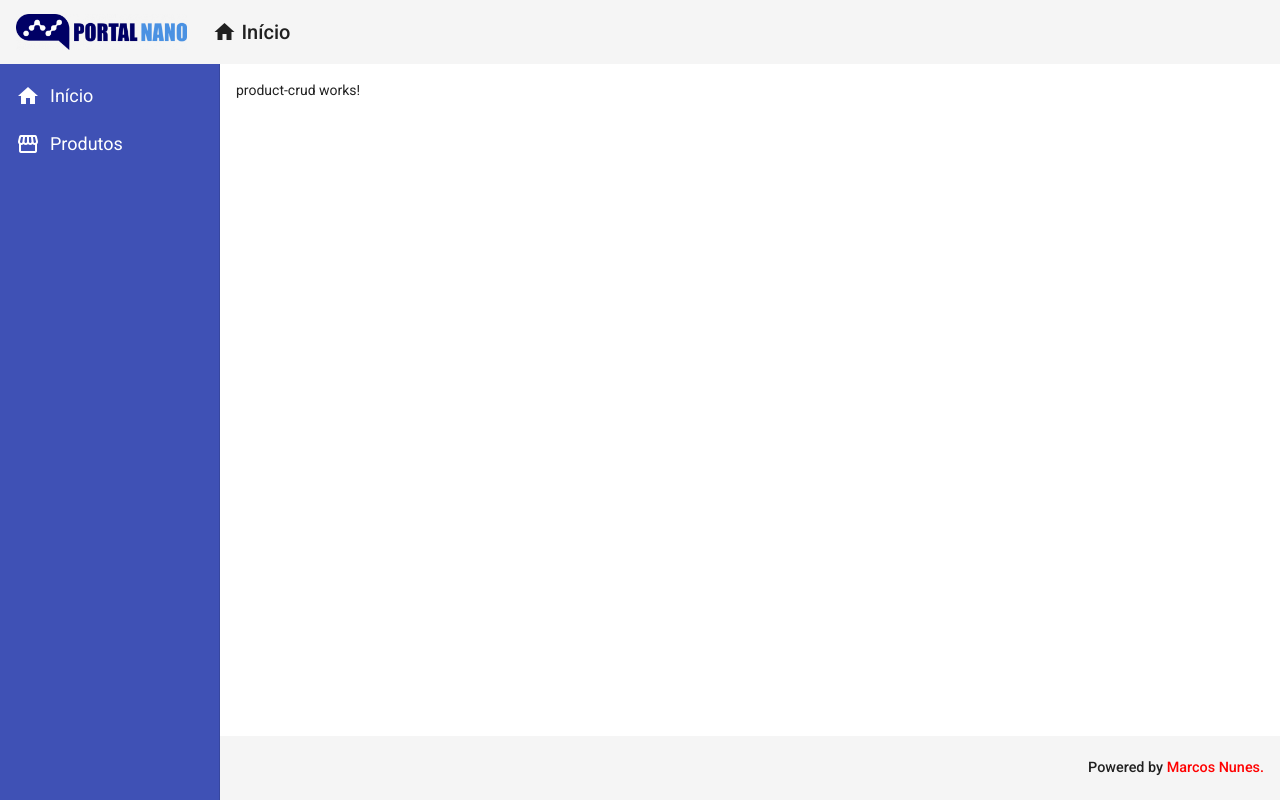
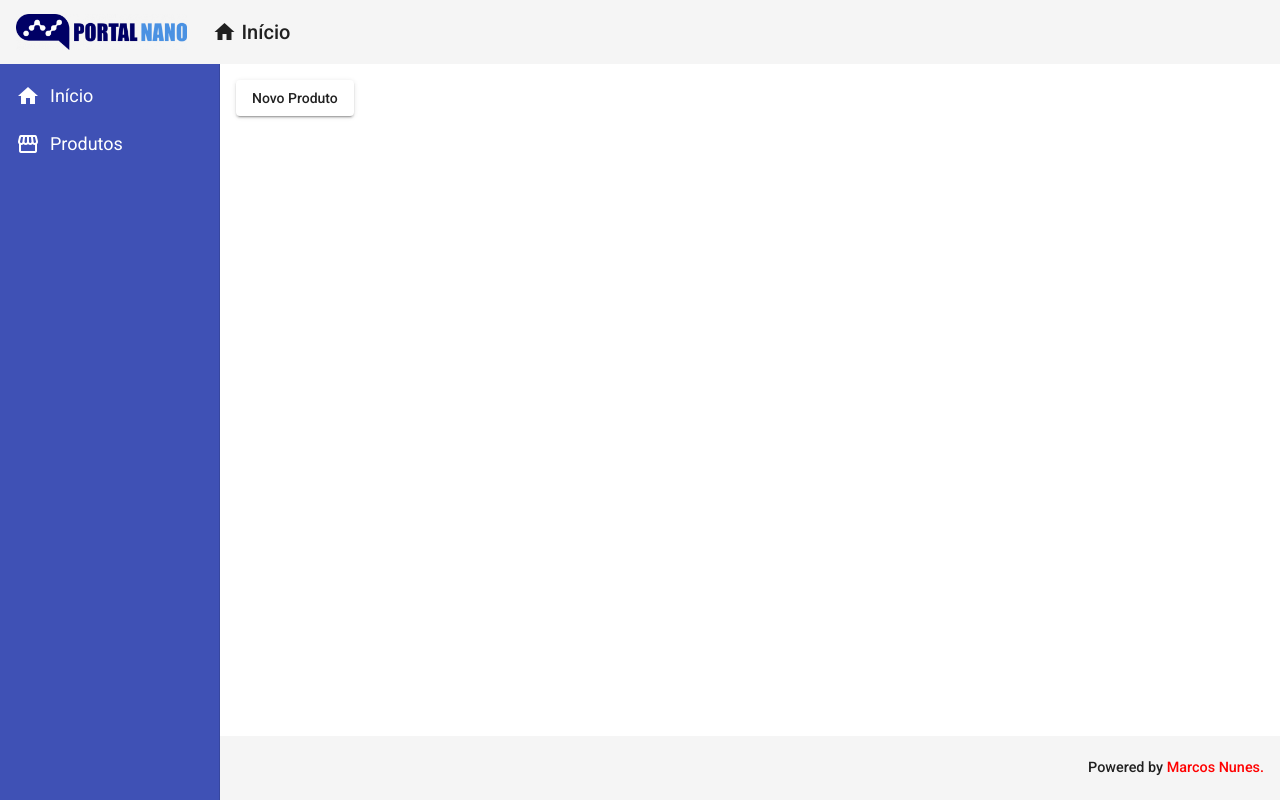
Before and after one commit to marcosnunesmbs/angular-9, an Angular app in the folder frontend/: page /products in a window 1280 px wide. Built offline with nearby package versions, Linux system fonts and the light colour scheme.

Commit message:
product crete

```diff
--- a/frontend/src/app/app-routing.module.ts
+++ b/frontend/src/app/app-routing.module.ts
@@ -1,5 +1,6 @@
 import { NgModule } from '@angular/core';
 import { Routes, RouterModule } from '@angular/router';
+import { ProductCreateComponent } from './components/product/product-create/product-create.component';
 
 import { HomeComponent } from './views/home/home.component';
 import { ProductCrudComponent } from './views/product-crud/product-crud.component';
@@ -15,7 +16,7 @@
   },
   {
     path: "products/create",
-    component: ProductCrudComponent
+    component: ProductCreateComponent
   }
 ];
 
--- a/frontend/src/app/app.module.ts
+++ b/frontend/src/app/app.module.ts
@@ -15,7 +15,8 @@
 import { ProductCrudComponent } from './views/product-crud/product-crud.component';
 import { RedDirective } from './directives/red.directive';
 import { ForDirective } from './directives/for.directive';
-import { ProductCreateComponent } from './components/product/product-create/product-create.component'
+import { ProductCreateComponent } from './components/product/product-create/product-create.component';
+import { MatButtonModule } from '@angular/material/button';
 
 @NgModule({
   declarations: [
@@ -36,7 +37,8 @@
     MatToolbarModule,
     MatSidenavModule,
     MatListModule,
-    MatCardModule
+    MatCardModule,
+    MatButtonModule
   ],
   providers: [],
   bootstrap: [AppComponent]
--- a/frontend/src/app/views/product-crud/product-crud.component.html
+++ b/frontend/src/app/views/product-crud/product-crud.component.html
@@ -1 +1,3 @@
-<p>product-crud works!</p>
+<button mat-raised-button (click)="navigateToProductCreate()">
+    Novo Produto
+</button>
--- a/frontend/src/app/views/product-crud/product-crud.component.ts
+++ b/frontend/src/app/views/product-crud/product-crud.component.ts
@@ -1,4 +1,5 @@
 import { Component, OnInit } from '@angular/core';
+import { Router } from '@angular/router'
 
 @Component({
   selector: 'app-product-crud',
@@ -7,9 +8,13 @@
 })
 export class ProductCrudComponent implements OnInit {
 
-  constructor() { }
+  constructor(private router: Router) { }
 
   ngOnInit(): void {
   }
 
+  navigateToProductCreate(): void {
+    this.router.navigate(['/products/create'])
+  }
+
 }
```
Also changed, not shown: 1 other file (tests, documents, lock files or other folders).
